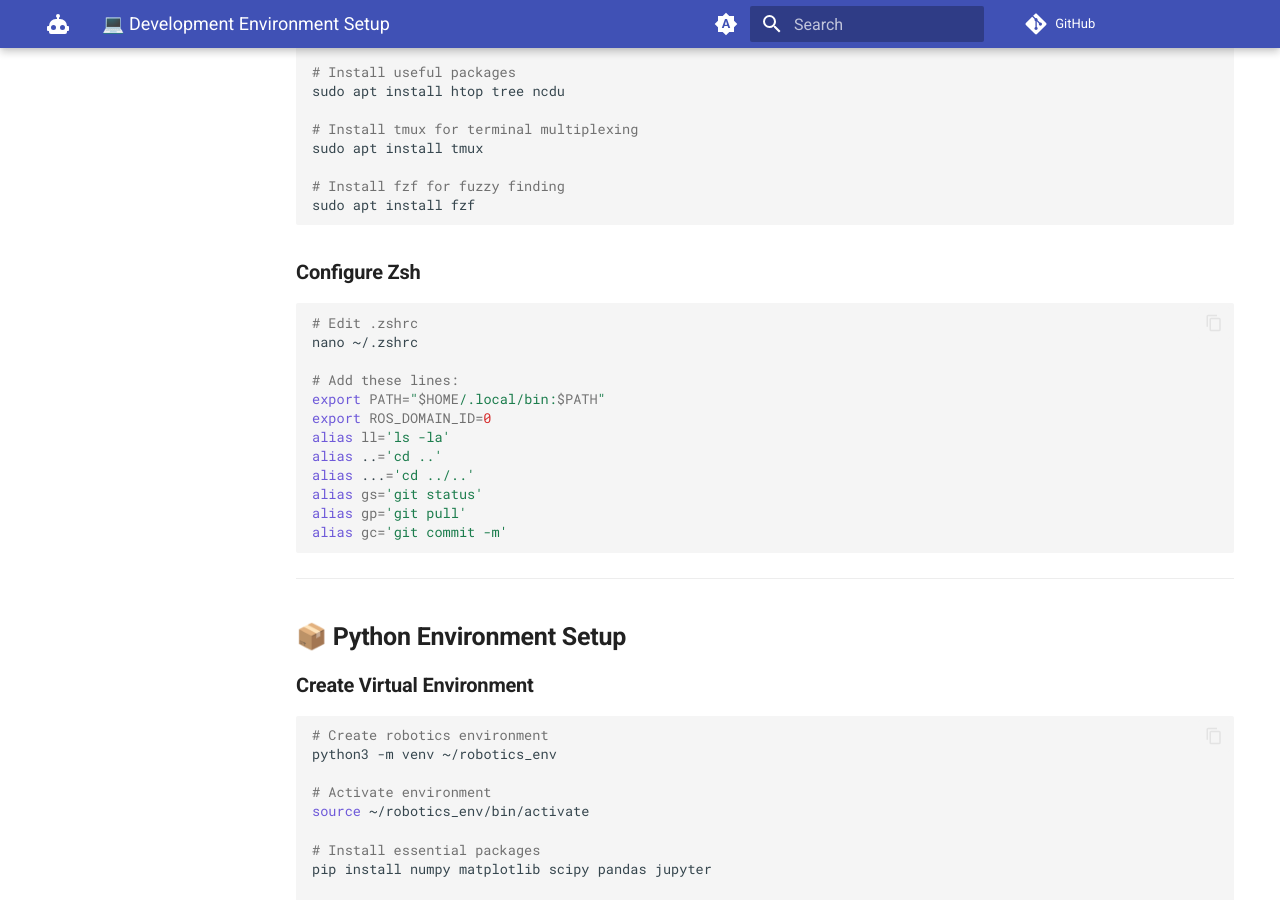
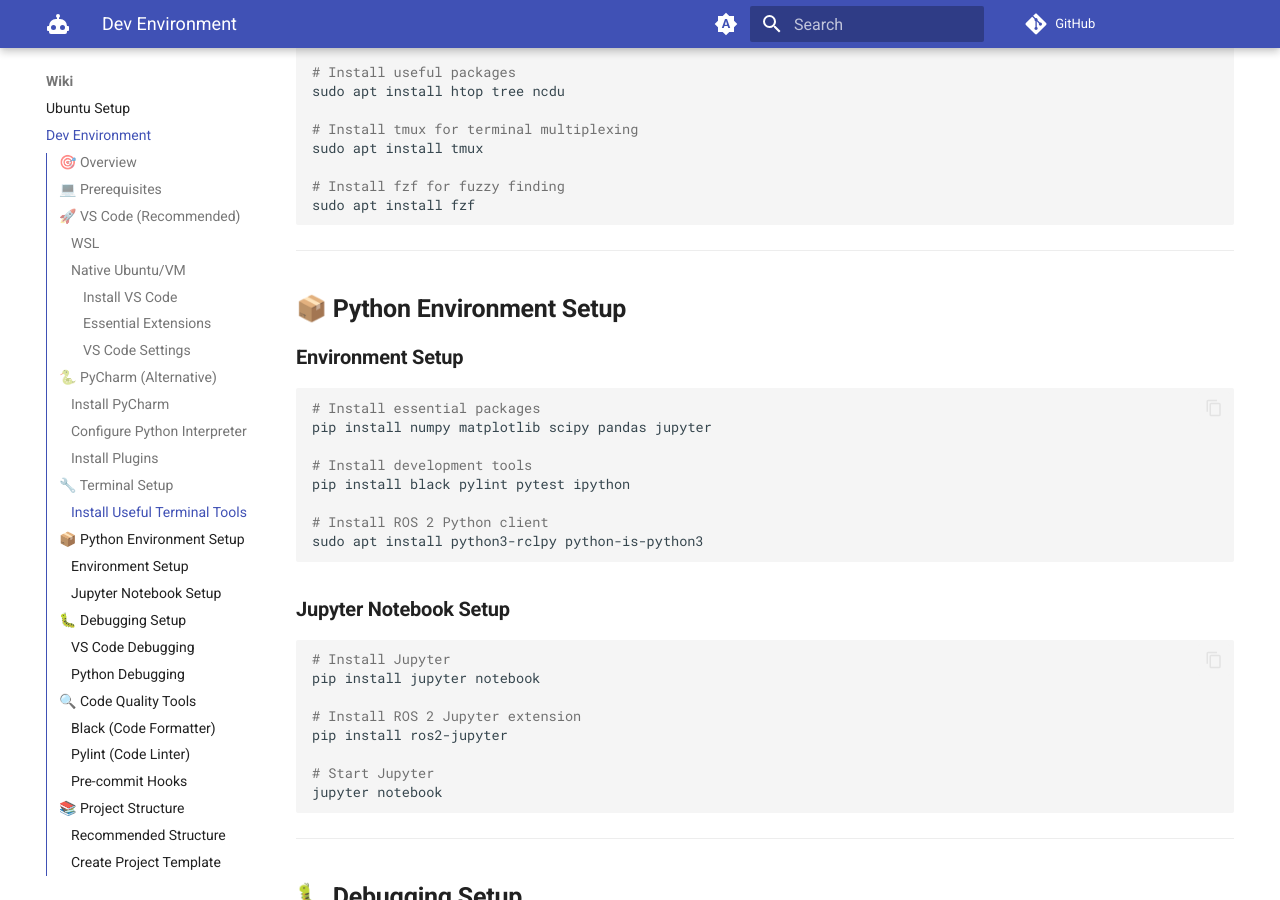
Before and after one commit to ENME480/enme480.github.io, an MkDocs documentation site: the page built from docs/dev-environment.md, in a window 1280 px wide and 900 px high, scrolled down 2983 px. Built offline with MkDocs 1.6.1 and Material for MkDocs 9.7.7, drawn with Linux system fonts in a browser that asks for light colours; plug-ins that fetch from the network failed and are left out; comment, search, counter and statistics services are not loaded; the version menu is left out; some of the changed text lies outside the part shown.

Commit message:
Reinclude the dev environment stuff, thats part of todays lab

````diff
--- a/docs/dev-environment.md
+++ b/docs/dev-environment.md
@@ -130,34 +130,12 @@ sudo apt install tmux
 sudo apt install fzf
 ```
 
-### **Configure Zsh**
-```bash
-# Edit .zshrc
-nano ~/.zshrc
-
-# Add these lines:
-export PATH="$HOME/.local/bin:$PATH"
-export ROS_DOMAIN_ID=0
-alias ll='ls -la'
-alias ..='cd ..'
-alias ...='cd ../..'
-alias gs='git status'
-alias gp='git pull'
-alias gc='git commit -m'
-```
-
 ---
 
 ## 📦 **Python Environment Setup**
 
-### **Create Virtual Environment**
+### **Environment Setup**
 ```bash
-# Create robotics environment
-python3 -m venv ~/robotics_env
-
-# Activate environment
-source ~/robotics_env/bin/activate
-
 # Install essential packages
 pip install numpy matplotlib scipy pandas jupyter
 
--- a/mkdocs.yml
+++ b/mkdocs.yml
@@ -94,6 +94,7 @@ nav:
   - Resources: resources.md
   - Wiki:
       - Ubuntu Setup: ubuntu-setup.md
+      - Dev Environment: dev-environment.md
   - Policies: policies.md
   - Help: help.md
   - Blog: blog/index.md
````
Also changed, not shown: other parts of docs/dev-environment.md (+7 -0 lines).
